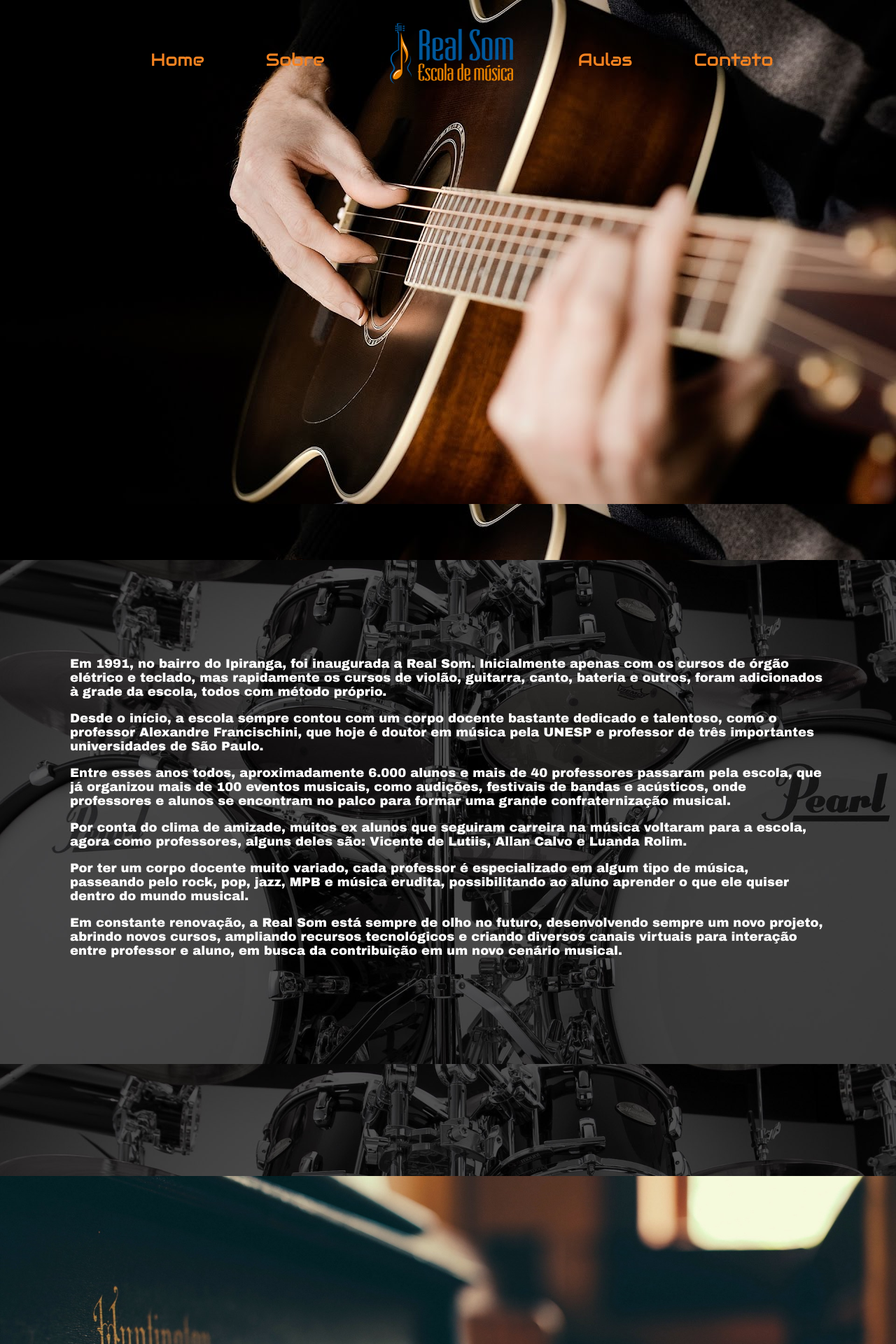
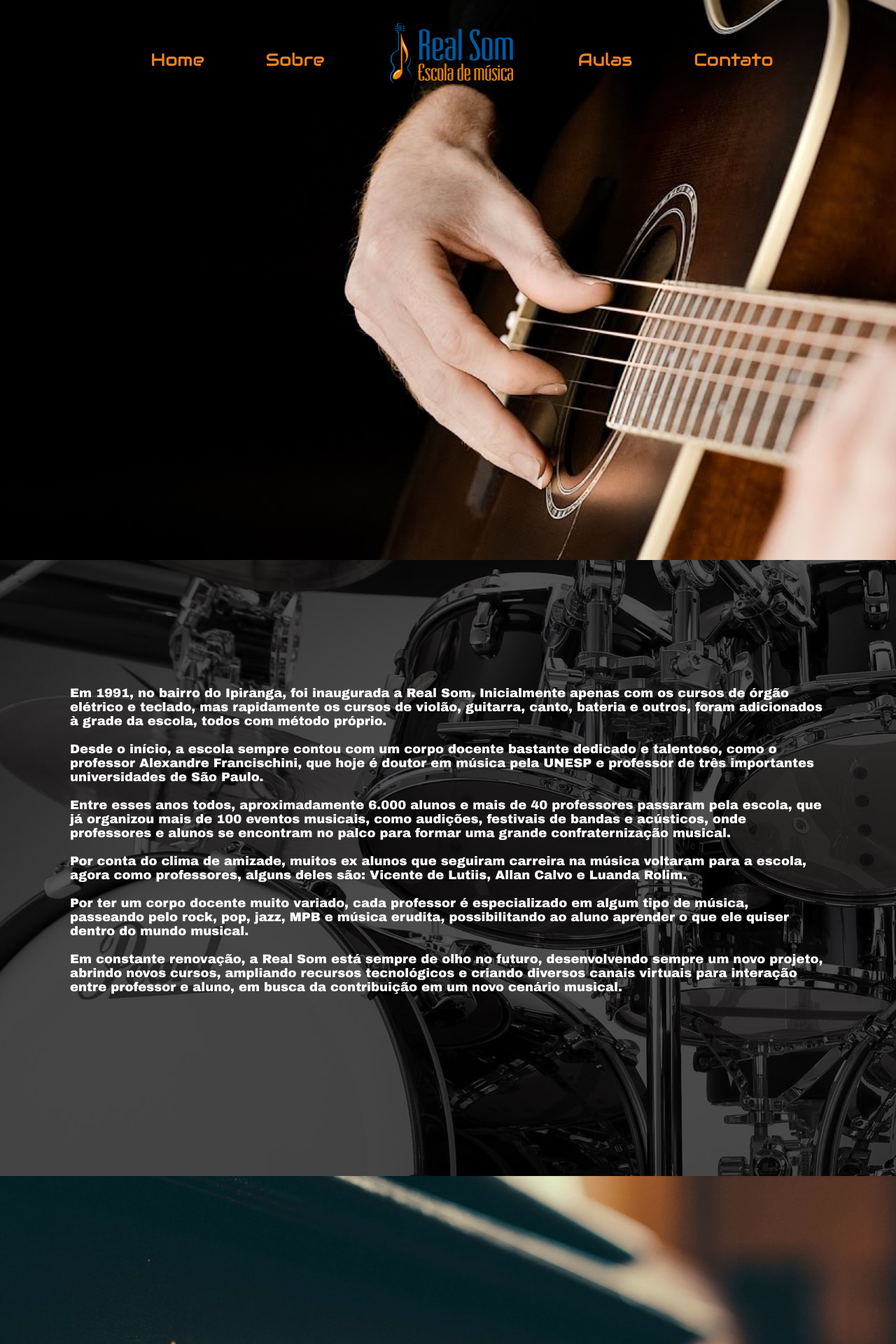
Before and after one commit to pickausernameg/EscolaRealSom, a PHP site: page /view/index.html in a window 1280 px wide. Shown: the top 1920 px of the page at 70% size. Run offline with PHP 8.4, Linux system fonts and the light colour scheme; some libraries are stand-ins or nearby versions.

Commit message:
fix scroll js

```diff
--- a/assets/css/style.css
+++ b/assets/css/style.css
@@ -47,7 +47,7 @@ nav ul li a:hover {
 
 .box1{
 	background-image: url('../images/guitar.jpg');
-	background-size: 100%;
+	background-size: 150%;
 	width: 100%;
   height: 100%;
   top: 0;
@@ -56,7 +56,7 @@ nav ul li a:hover {
 
 .box2{
   background-image: url('../images/drums.png');
-  background-size: 100%;
+  background-size: 150%;
   width: 100%;
   height: 110%;
   top: 0;
@@ -65,7 +65,7 @@ nav ul li a:hover {
 
 .box3{
 	background-image: url('../images/piano.jpg');
-	background-size: 100%;
+	background-size: 150%;
 	width: 100%;
   height: 110%;
   top: 0;
@@ -74,7 +74,7 @@ nav ul li a:hover {
 
 .box4{
 	background-image: url('../images/bass.jpg');
-	background-size: 100%;
+	background-size: 150%;
 	width: 100%;
   height: 100%;
   top: 0;
@@ -104,9 +104,14 @@ footer a{
 	margin: 0px 100px;
 }
 
-.details p{
-	position: unset;
+.details{
+	position: relative;
 	color: white;
 	font-size: 18px;
 	font-family: 'Archivo Black';
+  padding: 160px 100px;
 }
+
+.active {
+  border-bottom: 1px solid #00599e;
+}
--- a/assets/js/scrollEffect.js
+++ b/assets/js/scrollEffect.js
@@ -6,32 +6,18 @@ thinking if the number of boxes increase */
 	$(window).scroll(function(){
 
 		// Set scroll to first box
-		if ($(this).scrollTop() > 670) {
+		if ($(this).scrollTop() > 1) {
 			$(".box2").css({"background-attachment" : "fixed"});
-			$(".details").css({"position" : "fixed", "top" : "120px", "padding" : "0px 100px"})
-		}
-
-		else {
-			if ($(this).scrollTop() < 800) {
-				$(".box2").css({"background-attachment" : "inherit"})
-				$(".details").css({"position" : "unset", "padding" : "120px 100px 0px"})
-			}
+			$(".box3").css({"background-attachment" : "fixed"});
 		}
 	})
 
-	$(window).scroll(function(){
+// Add active link class
+  $("a").click(function() {
+  	$("a").removeClass("active");
+    $(this).addClass("active");
 
-		// Set scroll to second box
-		if ($(this).scrollTop() > 1410) {
-			$(".box3").css({"background-attachment" : "fixed"})
-		}
-
-		else {
-			if ($(this).scrollTop() < 3000) {
-				$(".box3").css({"background-attachment" : "inherit"})
-			}
-		}
-	})
+  });
 
   // Add smooth scrolling to all links
   $("a").on('click', function(event) {
--- a/view/index.html
+++ b/view/index.html
@@ -30,17 +30,17 @@
 
 <div class="box2" id="boxAbout">
 	<div class="details">
-		<p>Em 1991, no bairro do Ipiranga, foi inaugurada a Real Som. Inicialmente apenas com os cursos de órgão elétrico e teclado, mas rapidamente os cursos de violão, guitarra, canto, bateria e outros, foram adicionados à grade da escola, todos com método próprio. </p>
+		<br>Em 1991, no bairro do Ipiranga, foi inaugurada a Real Som. Inicialmente apenas com os cursos de órgão elétrico e teclado, mas rapidamente os cursos de violão, guitarra, canto, bateria e outros, foram adicionados à grade da escola, todos com método próprio. <br>
 
-		<p>Desde o início, a escola sempre contou com um corpo docente bastante dedicado e talentoso, como o professor Alexandre Francischini, que hoje é doutor em música pela UNESP e professor de três importantes universidades de São Paulo. </p>
+		<br>Desde o início, a escola sempre contou com um corpo docente bastante dedicado e talentoso, como o professor Alexandre Francischini, que hoje é doutor em música pela UNESP e professor de três importantes universidades de São Paulo. <br>
 
-		<p>Entre esses anos todos, aproximadamente 6.000 alunos e mais de 40 professores passaram pela escola, que já organizou mais de 100 eventos musicais, como audições, festivais de bandas e acústicos, onde professores e alunos se encontram no palco para formar uma grande confraternização musical. </p>
+		<br>Entre esses anos todos, aproximadamente 6.000 alunos e mais de 40 professores passaram pela escola, que já organizou mais de 100 eventos musicais, como audições, festivais de bandas e acústicos, onde professores e alunos se encontram no palco para formar uma grande confraternização musical. <br>
 
-		<p>Por conta do clima de amizade, muitos ex alunos que seguiram carreira na música voltaram para a escola, agora como professores, alguns deles são: Vicente de Lutiis, Allan Calvo e Luanda Rolim. </p>
+		<br>Por conta do clima de amizade, muitos ex alunos que seguiram carreira na música voltaram para a escola, agora como professores, alguns deles são: Vicente de Lutiis, Allan Calvo e Luanda Rolim. <br>
 
-		<p>Por ter um corpo docente muito variado, cada professor é especializado em algum tipo de música, passeando pelo rock, pop, jazz, MPB e música erudita, possibilitando ao aluno aprender o que ele quiser dentro do mundo musical. </p>
+		<br>Por ter um corpo docente muito variado, cada professor é especializado em algum tipo de música, passeando pelo rock, pop, jazz, MPB e música erudita, possibilitando ao aluno aprender o que ele quiser dentro do mundo musical. <br>
 
-		<p>Em constante renovação, a Real Som está sempre de olho no futuro, desenvolvendo sempre um novo projeto, abrindo novos cursos, ampliando recursos tecnológicos e criando diversos canais virtuais para interação entre professor e aluno, em busca da contribuição em um novo cenário musical. </p>
+		<br>Em constante renovação, a Real Som está sempre de olho no futuro, desenvolvendo sempre um novo projeto, abrindo novos cursos, ampliando recursos tecnológicos e criando diversos canais virtuais para interação entre professor e aluno, em busca da contribuição em um novo cenário musical. <br>
 
 	</div>
 </div>
```
